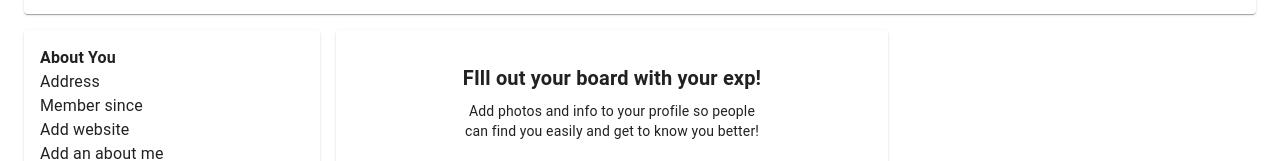
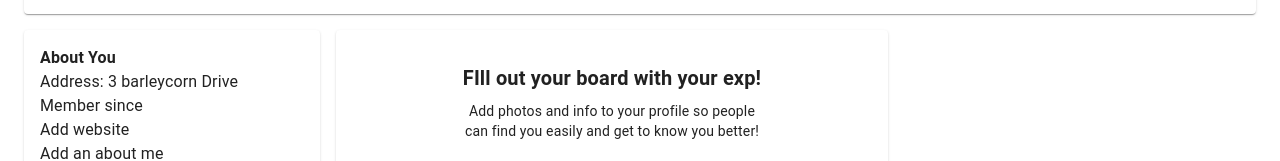
Before and after one commit to RamiElsayed/tap-tap-go, a React (Create React App) app in the folder client/: page /user/1 in a window 1280 px wide. Shown: the part 365-526 px from the top of the page. Built offline with nearby package versions, Linux system fonts and the light colour scheme.

Commit message:
padding values

```diff
--- a/client/src/Pages/Profile/AboutUser.jsx
+++ b/client/src/Pages/Profile/AboutUser.jsx
@@ -1,7 +1,7 @@
 import { Card, CardContent, Paper, Typography } from "@mui/material";
 import { Stack } from "@mui/system";
 
-function AboutUser() {
+function AboutUser({ userInfo }) {
   return (
     <Card sx={{ marginBottom: "1rem" }}>
       <CardContent>
@@ -9,7 +9,7 @@ function AboutUser() {
           <Typography variant="body1" fontWeight="600">
             About You
           </Typography>
-          <Typography variant="body1">Address</Typography>
+          <Typography variant="body1">Address: {userInfo.address}</Typography>
           <Typography variant="body1">Member since</Typography>
           <Typography variant="body1">Add website</Typography>
           <Typography variant="body1">Add an about me</Typography>
--- a/client/src/Pages/Profile/index.jsx
+++ b/client/src/Pages/Profile/index.jsx
@@ -9,6 +9,7 @@ import ActionOptions from "./ActionOptions";
 let UserData = {
   firstName: "Fabian",
   lastName: "Sarango",
+  address: "3 barleycorn Drive",
   username: "Fabian Sarango",
   number: "075429718393",
   email: "fasasa@gmail.com",
@@ -27,7 +28,7 @@ function Profile() {
           <Banner userInfo={userDetails} />
         </Grid>
         <Grid item xs={12} md={3}>
-          <AboutUser />
+          <AboutUser userInfo={userDetails} />
           <ActionOptions />
         </Grid>
         <Grid item xs={12} md={9}>
```
